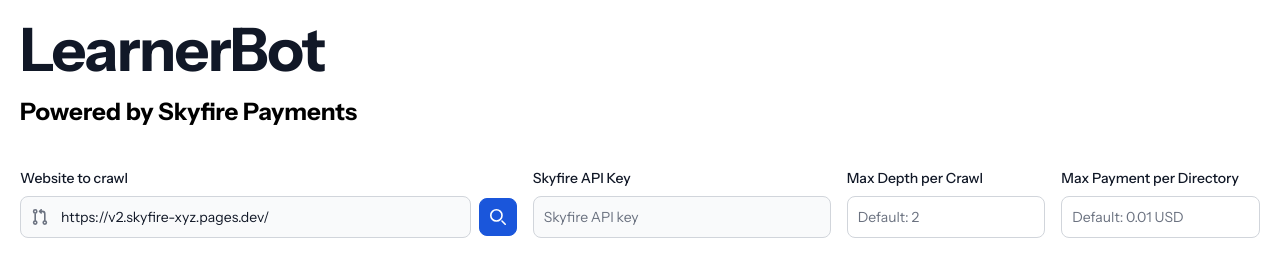
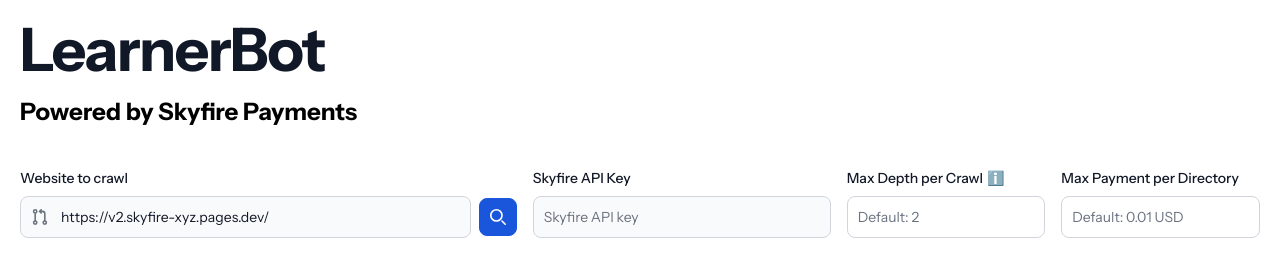
Before and after one commit to skyfire-xyz/sky-crawler, a Next.js app: page / in a window 1280 px wide. Shown: the top 259 px of the page. Built offline with nearby package versions, Linux system fonts and the light colour scheme; no server answers.

Commit message:
added depth defintion

```diff
--- a/src/app/components/DepthInput.tsx
+++ b/src/app/components/DepthInput.tsx
@@ -36,6 +36,14 @@
         className="mb-2 block text-sm font-medium text-gray-900 dark:text-white"
       >
         Max Depth per Crawl
+        <span className="group relative ml-1 cursor-pointer text-blue-500">
+          ℹ️
+          <span className="absolute bottom-full left-1/2 mb-2 hidden w-48 -translate-x-1/2 transform rounded-lg bg-gray-700 p-2 text-xs text-white shadow-md group-hover:block">
+            The depth determines how many levels of links the crawler will
+            follow from the start URL. For example, a depth of 1 means only the
+            direct links from the start URL will be followed.
+          </span>
+        </span>
       </label>
       <div className="relative">
         <input
```
Also changed, not shown: 1 other file (tests, documents, lock files or other folders).
